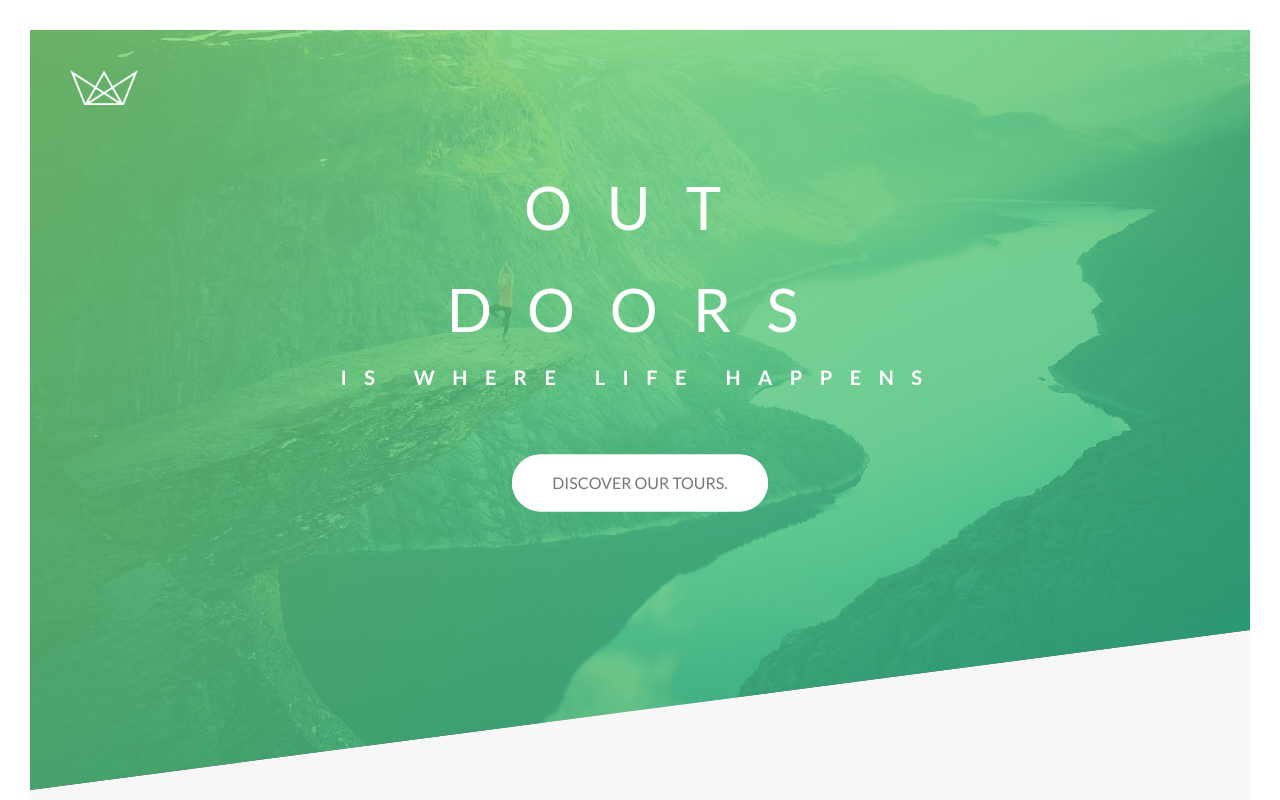
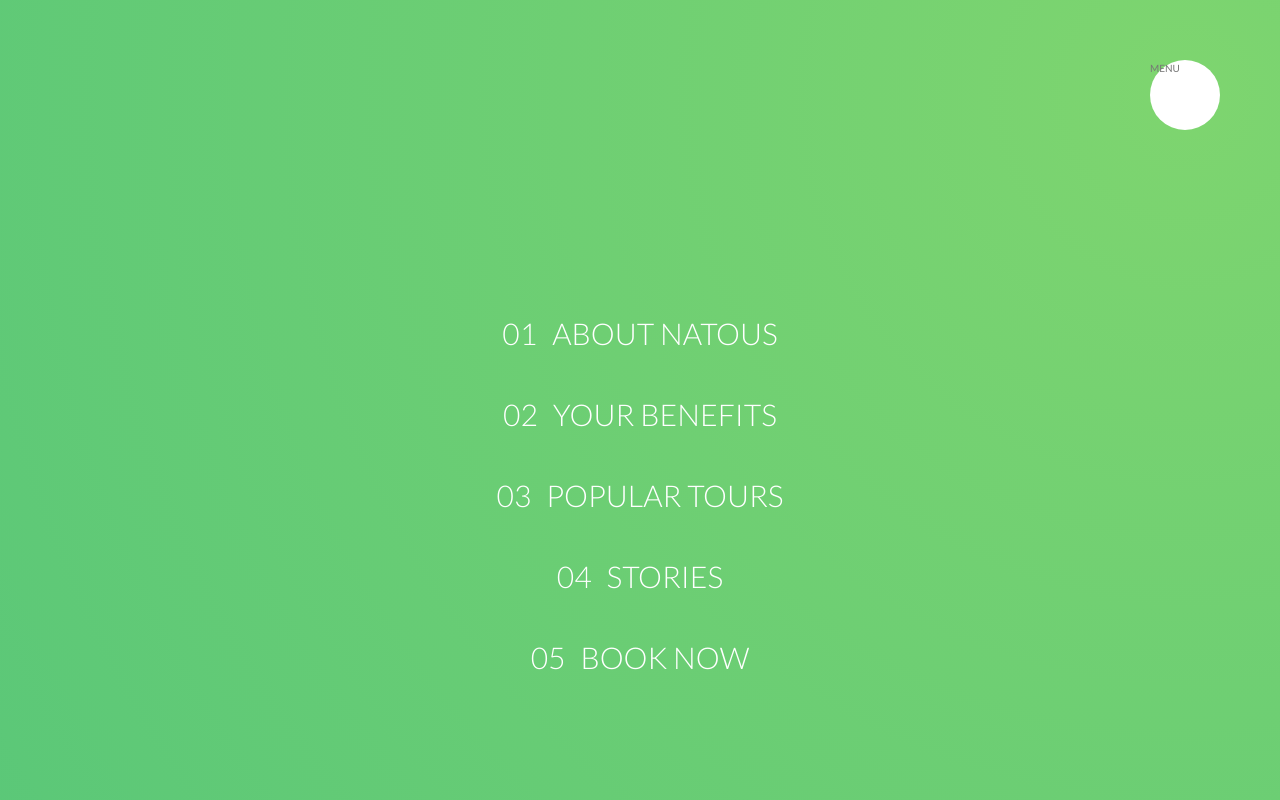
Before and after one commit to chamikabm/Natours, a website: page index.html in a window 1280 px wide. Shown: the top 800 px of the page. Drawn offline with Linux system fonts and the light colour scheme.

Commit message:
Nav list animations added.

```diff
--- a/index.html
+++ b/index.html
@@ -13,6 +13,30 @@
         <title>Natours | Exciting tours for adventurous people</title>
     </head>
     <body>
+        <div class="navigation">
+            <input type="checkbox" class="navigation__checkbox" id="navi-toggle">
+            <label for="navi-toggle" class="navigation__button">MENU</label>
+            <div class="navigation__background">&nbsp;</div>
+            <nav class="navigation__nav">
+                <ul class="navigation__list">
+                    <li class="navigation__item">
+                        <a href="#" class="navigation__link"><span>01</span>About Natous</a>
+                    </li>
+                    <li class="navigation__item">
+                        <a href="#" class="navigation__link"><span>02</span>Your benefits</a>
+                    </li>
+                    <li class="navigation__item">
+                        <a href="#" class="navigation__link"><span>03</span>Popular tours</a>
+                    </li>
+                    <li class="navigation__item">
+                        <a href="#" class="navigation__link"><span>04</span>Stories</a>
+                    </li>
+                    <li class="navigation__item">
+                        <a href="#" class="navigation__link"><span>05</span>Book now</a>
+                    </li>
+                </ul>
+            </nav>
+        </div>
         <header class="header">
             <div class="header__logo-box">
                 <img class="header__logo" src="./img/logo-white.png" alt="logo"/>
--- /dev/null
+++ b/sass/layout/_navigation.scss
@@ -0,0 +1,80 @@
+.navigation {
+  &__checkbox {
+    display: none;
+  }
+
+  &__button {
+    background-color: $color-white;
+    height: 7rem;
+    width: 7rem;
+    border-radius: 50%; // User to make a Circle.
+    position: fixed;
+    top: 6rem;
+    right: 6rem;
+    z-index: 2000;
+  }
+
+  &__background {
+    height: 6rem;
+    width: 6rem;
+    border-radius: 50%; // User to make a Circle.
+    position: fixed;
+    top: 6.5rem;
+    right: 6.5rem;
+    background-image: radial-gradient($color-primary-light, $color-primary-dark);
+    z-index: 1000;
+
+    transform: scale(80);
+  }
+
+  &__nav {
+    height: 20vh;
+    width: 100%;
+    position: fixed;
+    top: 0;
+    right: 0;
+    z-index: 1500;
+  }
+
+  &__list {
+    position: absolute;
+    top: 50%;
+    left: 50%;
+    transform: translate(-50%, 50%);
+    list-style: none;
+    text-align: center;
+  }
+
+  &__item {
+    margin: 1rem;
+  }
+
+  &__link {
+
+    &:link,
+    &:visited {
+      display: inline-block;
+      padding: 1rem 2rem;
+      font-size: 3rem;
+      font-weight: 300;
+      color: $color-white;
+      text-decoration: none;
+      text-transform: uppercase;
+      background-image: linear-gradient(120deg, transparent 0%,  transparent 50%, $color-white 50%);
+      background-size: 220%;
+      transition: all .4s;
+
+      span {
+        margin-right: 1.5rem;
+        display: inline-block;
+      }
+    }
+
+    &:hover,
+    &:active {
+      background-position: 100%;
+      color: $color-primary;
+      transform: translateX(1rem);
+    }
+  }
+}
--- a/sass/main.scss
+++ b/sass/main.scss
@@ -25,6 +25,7 @@
 @import "layout/header";
 @import "layout/grid";
 @import "layout/footer";
+@import "layout/navigation";
 
 
 // Import pages
```
Also changed, not shown: css/style.css.
